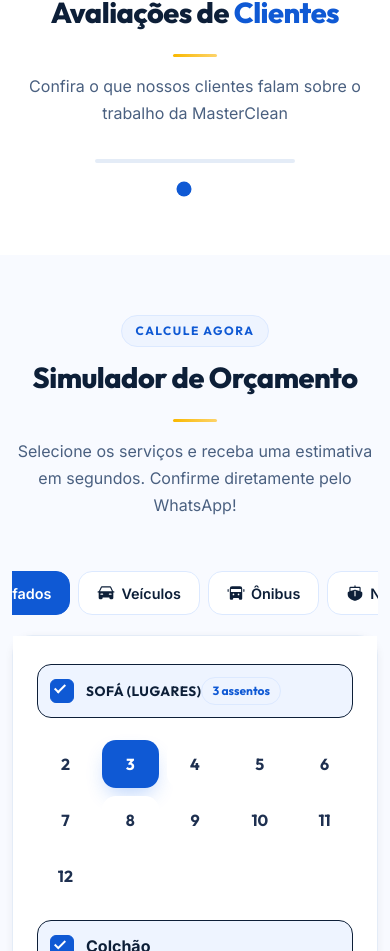
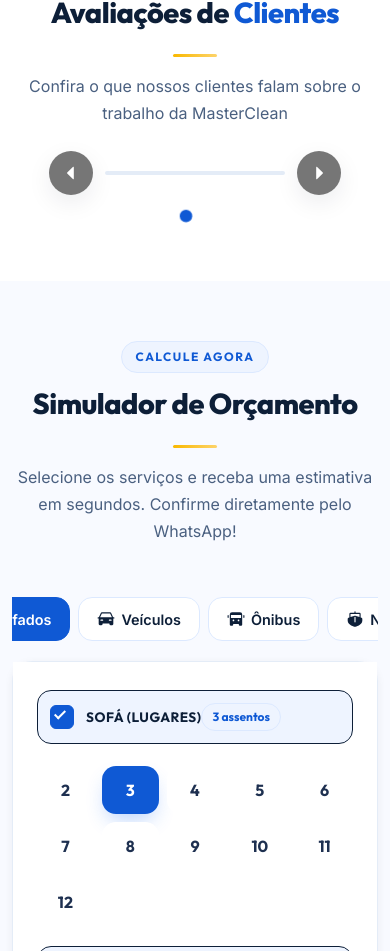
Before and after one commit to Daarkozzy/MasterClean, a React (Vite) app: page / in a window 390 px wide. Shown: the part 5324-6275 px from the top of the page. Built offline with nearby package versions, Linux system fonts and the light colour scheme.

Commit message:
Adicionar setas às avaliações e corrigir setas mobile nos resultados

```diff
--- a/src/components/ResultsCarousel.css
+++ b/src/components/ResultsCarousel.css
@@ -131,6 +131,9 @@
   .results-carousel__arrow {
     width: 44px;
     height: 44px;
+  }
+
+  .results-carousel__arrow--left {
     left: 8px;
   }
 
--- a/src/components/Reviews.css
+++ b/src/components/Reviews.css
@@ -15,7 +15,7 @@
 
 .reviews__carousel-container {
   flex: 1;
-  max-width: 200px;
+  max-width: 300px;
   border-radius: var(--radius-lg);
   overflow: hidden;
   box-shadow: var(--shadow-lg);
@@ -30,12 +30,12 @@
 }
 
 .reviews__arrow {
-  background: var(--brand-blue);
+  background: rgba(60, 60, 60, 0.7);
   color: var(--white);
   border: none;
   border-radius: 50%;
-  width: 44px;
-  height: 44px;
+  width: 56px;
+  height: 56px;
   display: flex;
   align-items: center;
   justify-content: center;
@@ -46,13 +46,18 @@
 }
 
 .reviews__arrow:hover {
-  background: var(--blue-700);
+  background: rgba(60, 60, 60, 0.9);
   transform: scale(1.08);
   box-shadow: var(--shadow-lg);
 }
 
 .reviews__arrow:active {
   transform: scale(0.95);
+}
+
+.reviews__arrow svg {
+  width: 24px;
+  height: 24px;
 }
 
 /* Indicadores */
@@ -99,44 +104,57 @@
   }
 
   .reviews__arrow svg {
-    width: 24px;
-    height: 24px;
+    width: 20px;
+    height: 20px;
   }
 }
 
 @media (max-width: 480px) {
   .reviews__carousel {
-    gap: 16px;
-    margin-top: 32px;
+    flex-wrap: wrap;
+    gap: 12px;
+    margin-top: 24px;
+    justify-content: center;
   }
 
   .reviews__carousel-container {
-    max-width: 200px;
+    max-width: 180px;
+    flex: 0 0 100%;
+    order: 2;
   }
 
   .reviews__arrow {
-    width: 48px;
-    height: 48px;
+    width: 44px;
+    height: 44px;
+    flex: 0 0 auto;
+  }
+
+  .reviews__arrow--left {
+    order: 1;
+  }
+
+  .reviews__arrow--right {
+    order: 3;
   }
 
   .reviews__arrow svg {
-    width: 22px;
-    height: 22px;
+    width: 18px;
+    height: 18px;
   }
 
   .reviews__indicators {
-    margin-top: 20px;
-    gap: 10px;
+    margin-top: 16px;
+    gap: 8px;
   }
 
   .reviews__indicator {
-    width: 12px;
-    height: 12px;
+    width: 10px;
+    height: 10px;
   }
 }
 
 @media (max-width: 380px) {
   .reviews__carousel-container {
-    max-width: 180px;
+    max-width: 160px;
   }
 }
--- a/src/components/Reviews.jsx
+++ b/src/components/Reviews.jsx
@@ -1,5 +1,5 @@
 import React, { useState, useEffect } from 'react';
-import { Star } from '@phosphor-icons/react';
+import { Star, CaretLeft, CaretRight } from '@phosphor-icons/react';
 import './Reviews.css';
 
 const reviews = [
@@ -26,6 +26,14 @@
     return () => clearInterval(interval);
   }, []);
 
+  const goToPrevious = () => {
+    setCurrentIndex((prev) => (prev - 1 + reviews.length) % reviews.length);
+  };
+
+  const goToNext = () => {
+    setCurrentIndex((prev) => (prev + 1) % reviews.length);
+  };
+
   return (
     <section className="reviews section-padding">
       <div className="container">
@@ -39,6 +47,10 @@
         </header>
 
         <div className="reviews__carousel">
+          <button className="reviews__arrow reviews__arrow--left" onClick={goToPrevious} aria-label="Anterior">
+            <CaretLeft size={24} weight="fill" />
+          </button>
+
           <div className="reviews__carousel-container">
             <img
               src={reviews[currentIndex].image}
@@ -46,6 +58,10 @@
               className="reviews__carousel-image"
             />
           </div>
+
+          <button className="reviews__arrow reviews__arrow--right" onClick={goToNext} aria-label="Próximo">
+            <CaretRight size={24} weight="fill" />
+          </button>
         </div>
 
         <div className="reviews__indicators">
```
